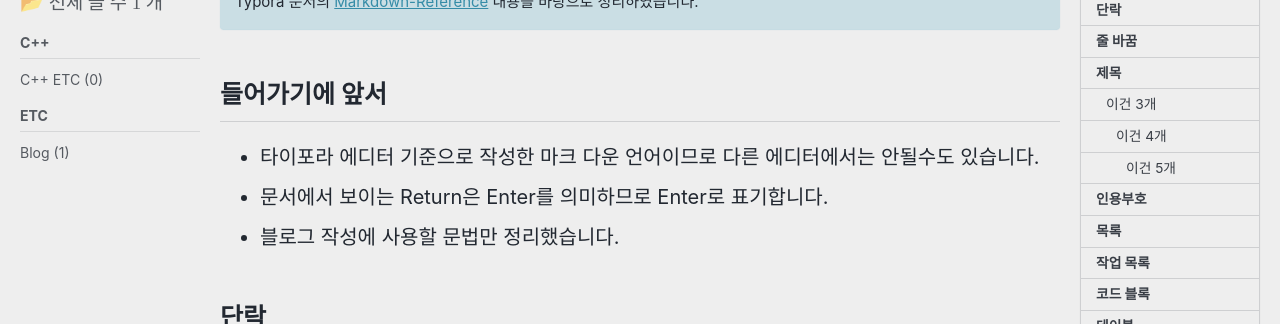
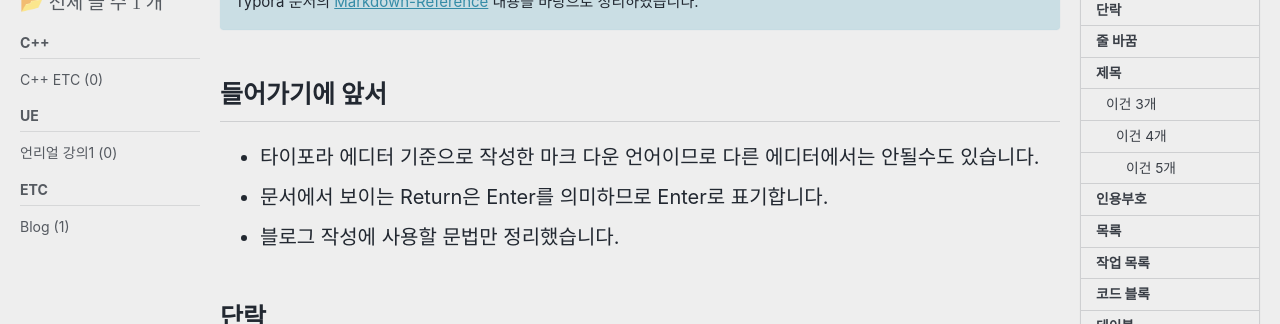
Before and after one commit to icewan1399/icewan1399.github.io, a Jekyll site: the page built from _posts/etc/blog/2023-11-11-typora-markdown.md, in a window 1280 px wide. Shown: the part 311-635 px from the top of the page. Built offline with Jekyll 4.4.1, drawn with Linux system fonts in a browser that asks for light colours; cached includes are drawn as plain includes; comment, search, counter and statistics services are not loaded.

Commit message:
UE, Lecture-1 카테고리 추가

````diff
--- a/_includes/nav_list_main.html
+++ b/_includes/nav_list_main.html
@@ -33,6 +33,20 @@
 
           {% include my-sidebar-major-sub-category.html %}
         </ul>
+
+        <!-- ETC ==============================================================================================================-->
+        <span class="nav__sub-title">UE</span>
+        <!-- Blog =============================================================================================================-->
+        <ul>
+          {% assign sidebar_category_title  = "언리얼 강의1 "      %}
+          {% assign category_href           = "ue-lecture-1"      %}
+
+          {% assign major_category_name     = "UE"                %}
+          {% assign sub_category_name       = "Lecture 1"         %}
+
+          {% include my-sidebar-major-sub-category.html %}
+        </ul>
+
         <!-- ETC ==============================================================================================================-->
         <span class="nav__sub-title">ETC</span>
         <!-- Blog =============================================================================================================-->
--- a/_posts/etc/blog/2023-11-11-typora-markdown.md
+++ b/_posts/etc/blog/2023-11-11-typora-markdown.md
@@ -357,3 +357,5 @@ html형식으로 생성된<br/>
 ```
 
 <u>텍스트</u>
+
+---
````
Also changed, not shown: _pages/categories/category-ue-lecture-1.md (added, +12 -0 lines). Lines whose indentation alone changed are shown as unchanged.
